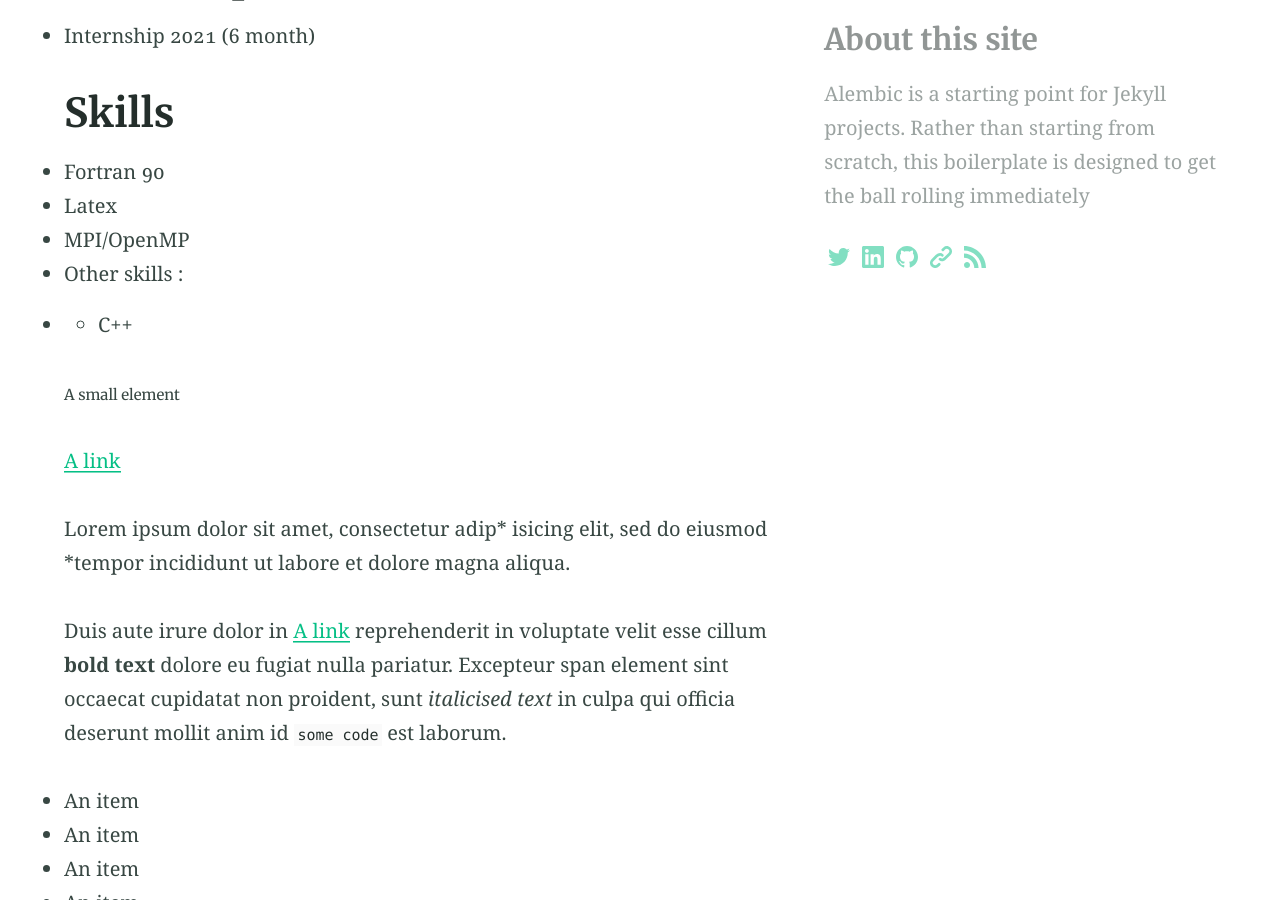
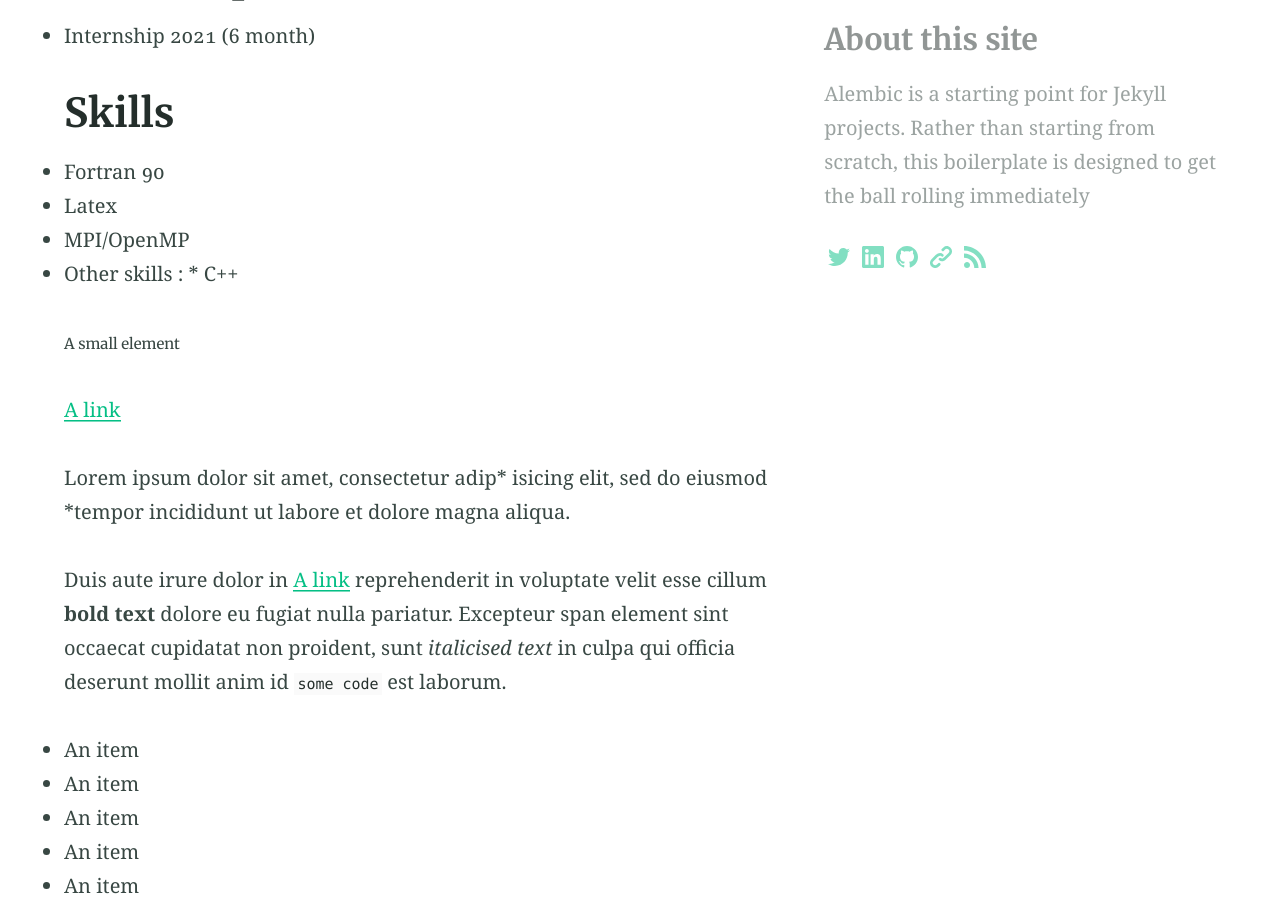
Before and after one commit to claireroche/claireroche.github.io, a Jekyll site: the page built from cv.md, in a window 1280 px wide and 900 px high, scrolled down 799 px. Built offline with Jekyll 4.4.1, drawn with Linux system fonts in a browser that asks for light colours.

Commit message:
Modification page CV

```diff
--- a/cv.md
+++ b/cv.md
@@ -22,8 +22,7 @@ aside: true
 * Fortran 90
 * Latex
 * MPI/OpenMP
-* Other skills :
-* * C++
+* Other skills : * C++
 
 
 
```
